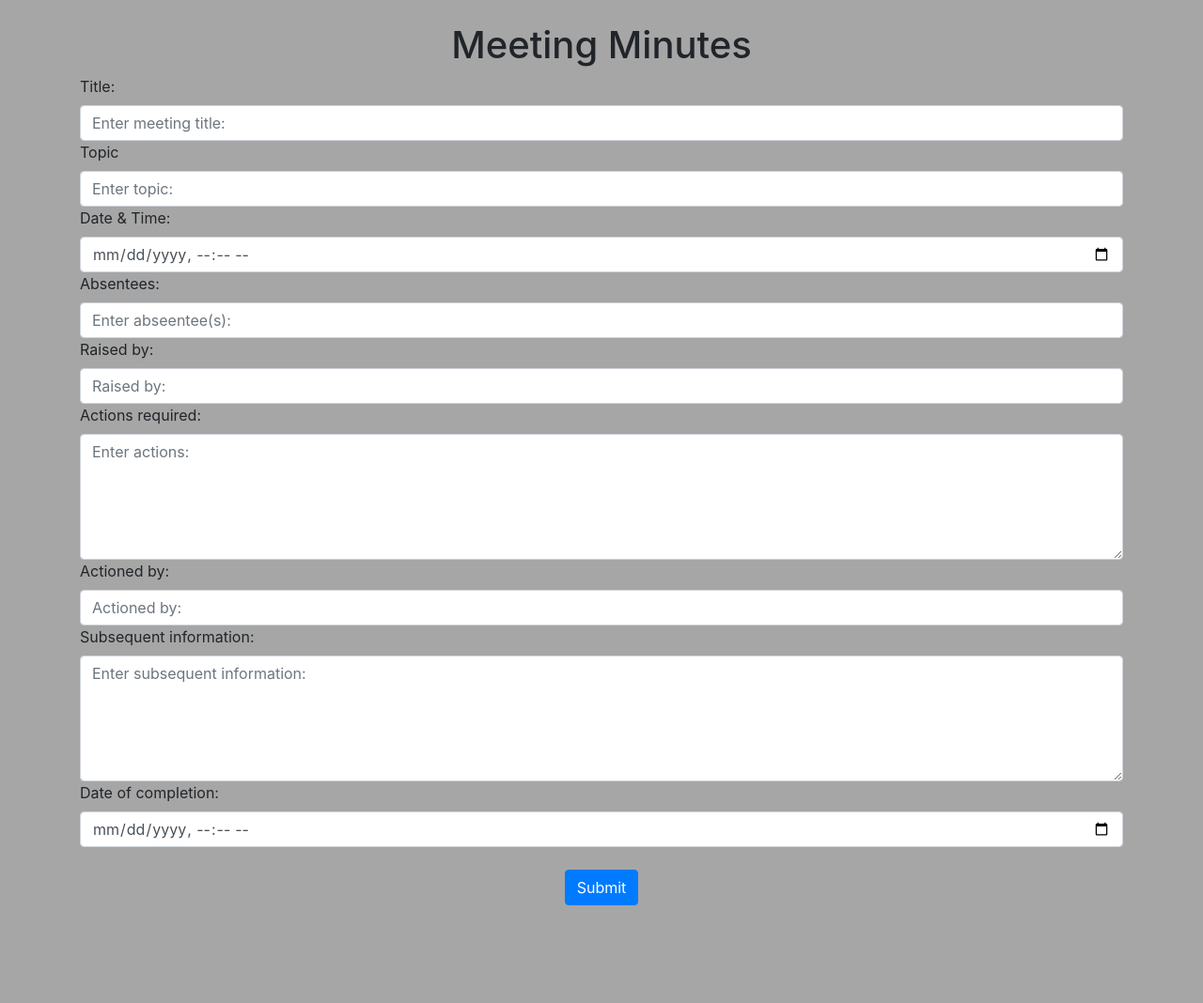
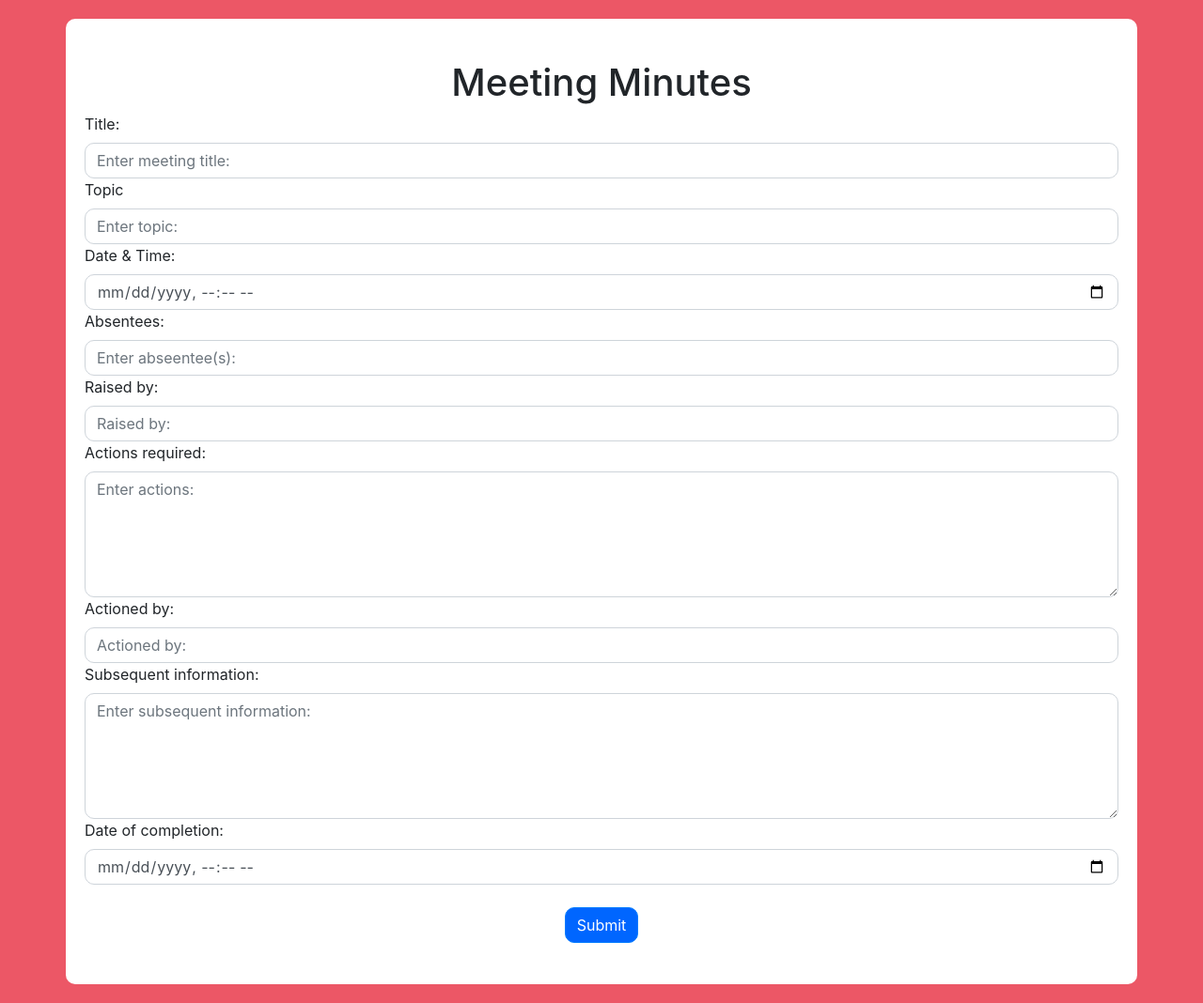
Before and after one commit to CyrusSTU/Meeting-Minutes-Website, a Flask app: page / in a window 1280 px wide. Shown: the part 56-1124 px from the top of the page at 94% size. Before the commit the page ends 1020 px from the top, so only its background shows below. Run offline with Flask 2, Linux system fonts and the light colour scheme; a user stored in the database is signed in; some libraries are stand-ins or nearby versions.

Commit message:
Change 5
Add containers to the form. QOL change

```diff
--- a/website/templates/base.html
+++ b/website/templates/base.html
@@ -19,8 +19,49 @@
   </head>
   <style>
       body {
-        background-color: #A6A6A6;
+        background-color: #EC5766;
       }
+      .container {
+        background-color: white;
+        border-radius: 10px;
+        padding: 20px;
+        margin-top: 20px;
+        margin-bottom: 20px;
+      }
+      .form-control {
+        border-radius: 10px;
+      }
+      .form-group {
+        margin-bottom: 20px;
+      }
+      .btn {
+        border-radius: 10px;
+      }
+      .btn-primary {
+        background-color: #0066ff;
+      }
+      .btn-primary:hover {
+        background-color: #0066ff;
+      }
+      .btn-primary:active {
+        background-color: #0066ff;
+      }
+      .btn-primary:focus {
+        background-color: #0066ff;
+      }
+      .btn-primary:active:hover {
+        background-color: #0066ff;
+      }
+      .btn-primary:active:focus {
+        background-color: #0066ff;
+      }
+      .btn-primary:active:focus:hover {
+        background-color: #0066ff;
+      }
+      .btn-primary:focus:hover {
+        background-color: #0066ff;
+      }
+
     </style>
   <body>
     </div>
```
Also changed, not shown: website/database.sqlite.
